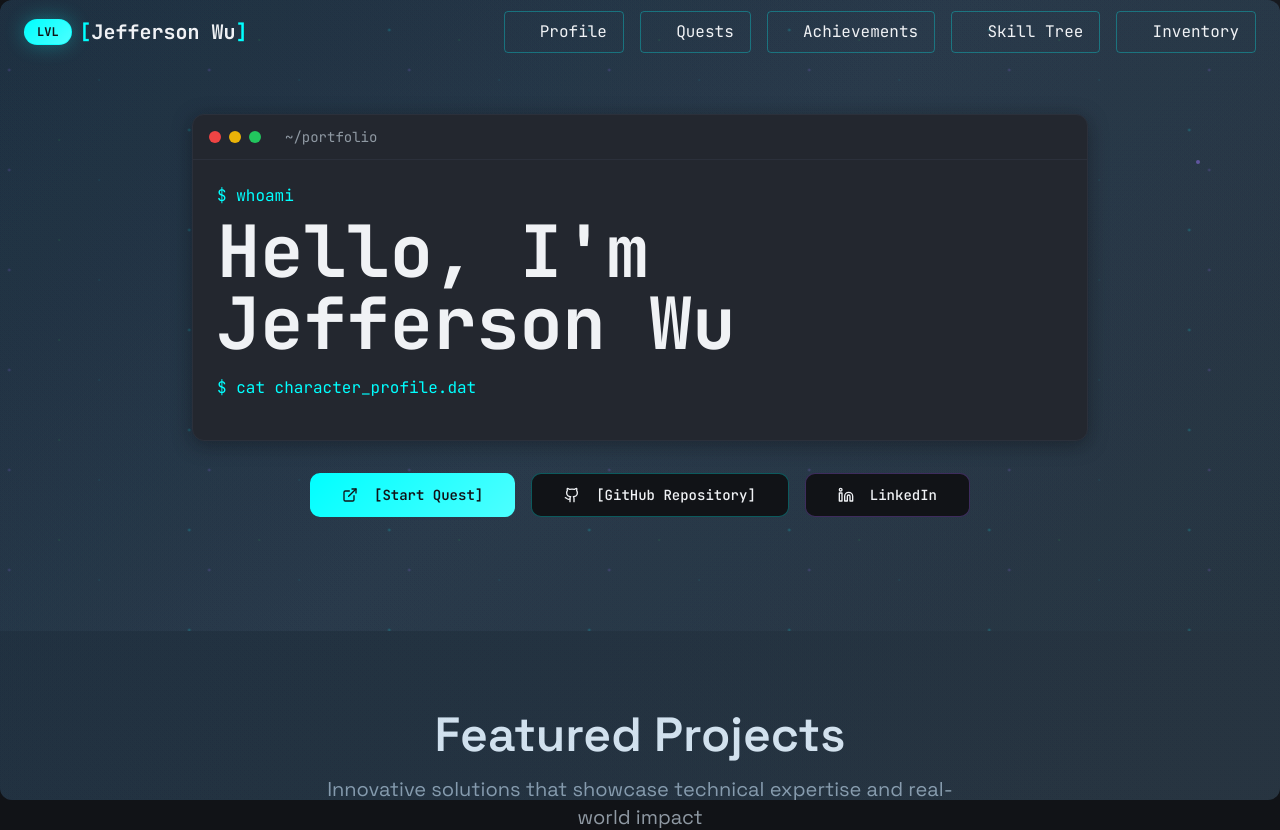
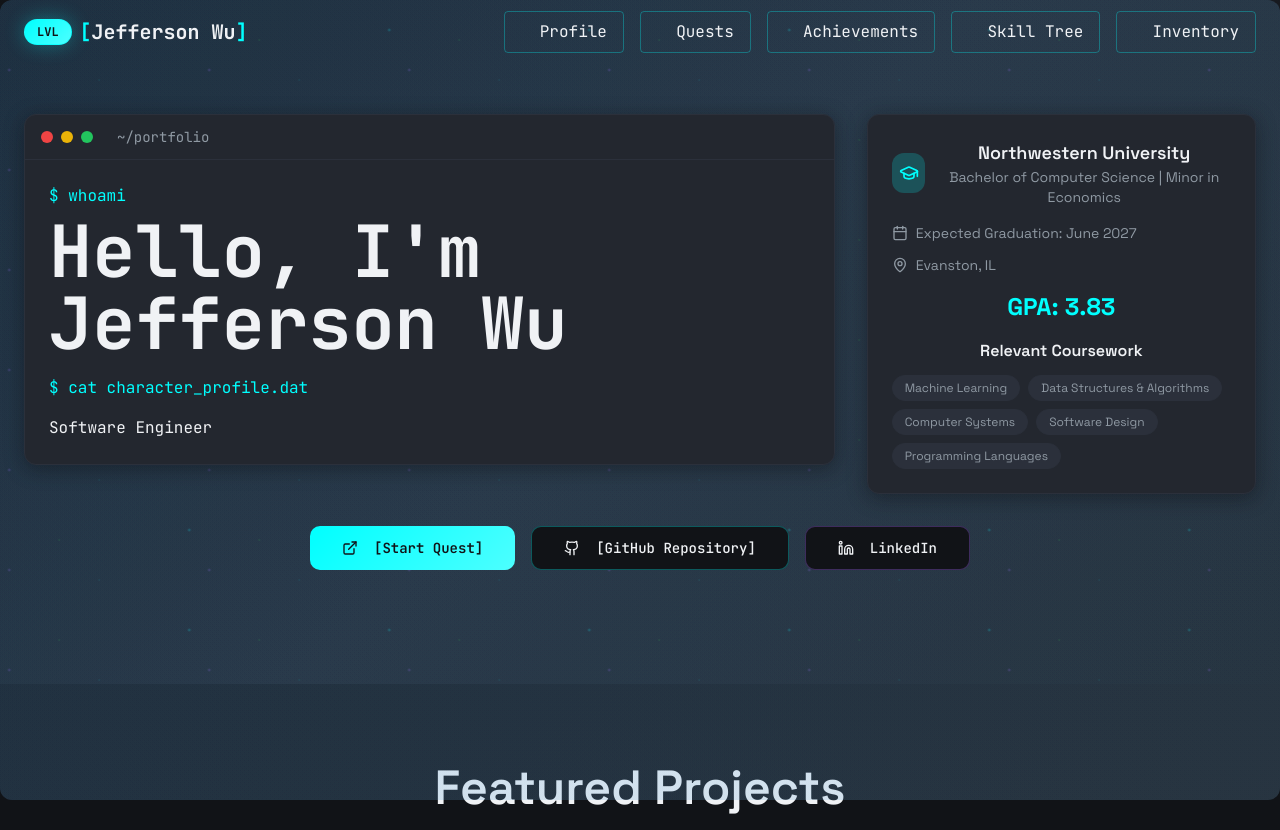
Before and after one commit to JeffersonWu25/jefferson-wu-portfolio, a React (Vite) app: page / in a window 1280 px wide. Shown: the top 830 px of the page. Built offline with nearby package versions, Linux system fonts and the light colour scheme.

Commit message:
Add university and coursework side panel
Added a side panel to the hero slide to display university and coursework information. The panel is styled to resemble an IDE side panel, with the content formatted as a card and coursework presented in tag-like bubbles.

```diff
--- a/src/components/Hero.tsx
+++ b/src/components/Hero.tsx
@@ -1,6 +1,6 @@
 import { useEffect, useState } from "react";
 import { Button } from "@/components/ui/button";
-import { Github, Linkedin, ExternalLink } from "lucide-react";
+import { Github, Linkedin, ExternalLink, GraduationCap, Calendar, MapPin } from "lucide-react";
 const Hero = () => {
   const [displayedText, setDisplayedText] = useState("");
   const [isTypingDone, setIsTypingDone] = useState(false);
@@ -22,9 +22,10 @@ const Hero = () => {
   }, []);
   return <section className="py-12 md:py-16 bg-gradient-hero particles relative flex items-center justify-center">
       <div className="container px-6 text-center z-10 mx-0 py-0 my-[25px]">
-        <div className="max-w-5xl mx-auto my-[25px]">
-          {/* Terminal Window */}
-          <div className="bg-surface-elevated rounded-lg border border-muted shadow-card mb-8 mx-auto max-w-4xl">
+        <div className="max-w-7xl mx-auto my-[25px]">
+          <div className="grid lg:grid-cols-3 gap-8 items-start">
+            {/* Terminal Window */}
+            <div className="lg:col-span-2 bg-surface-elevated rounded-lg border border-muted shadow-card mb-8 lg:mb-0">
             <div className="flex items-center gap-2 px-4 py-3 border-b border-muted">
               <div className="w-3 h-3 rounded-full bg-red-500"></div>
               <div className="w-3 h-3 rounded-full bg-yellow-500"></div>
@@ -43,15 +44,65 @@ const Hero = () => {
               {isTypingDone && <div className="space-y-4 animate-fade-in">
                    <div className="font-mono text-primary">$ cat character_profile.dat</div>
                    <div className="space-y-2">
-
-
+                     <div className="font-mono text-foreground">Software Engineer</div>
                    </div>
                  </div>}
             </div>
           </div>
 
+          {/* University Side Panel */}
+          {isTypingDone && <div className="lg:col-span-1 animate-fade-in">
+            <div className="bg-surface-elevated rounded-lg border border-muted shadow-card p-6">
+              <div className="flex items-center gap-3 mb-4">
+                <div className="w-10 h-10 bg-primary/20 rounded-lg flex items-center justify-center">
+                  <GraduationCap className="h-5 w-5 text-primary" />
+                </div>
+                <div>
+                  <h3 className="text-lg font-semibold text-foreground">Northwestern University</h3>
+                  <p className="text-sm text-muted-foreground">Bachelor of Computer Science | Minor in Economics</p>
+                </div>
+              </div>
+
+              <div className="space-y-3 mb-4">
+                <div className="flex items-center gap-2 text-sm text-muted-foreground">
+                  <Calendar className="h-4 w-4" />
+                  <span>Expected Graduation: June 2027</span>
+                </div>
+                <div className="flex items-center gap-2 text-sm text-muted-foreground">
+                  <MapPin className="h-4 w-4" />
+                  <span>Evanston, IL</span>
+                </div>
+              </div>
+
+              <div className="mb-4">
+                <span className="text-2xl font-bold text-primary">GPA: 3.83</span>
+              </div>
+
+              <div>
+                <h4 className="font-semibold mb-3 text-foreground">Relevant Coursework</h4>
+                <div className="flex flex-wrap gap-2">
+                  {[
+                    "Machine Learning",
+                    "Data Structures & Algorithms",
+                    "Computer Systems",
+                    "Software Design",
+                    "Programming Languages"
+                  ].map((course) => (
+                    <span
+                      key={course}
+                      className="px-3 py-1 bg-muted text-xs rounded-full border border-border text-muted-foreground"
+                    >
+                      {course}
+                    </span>
+                  ))}
+                </div>
+              </div>
+            </div>
+          </div>}
+          </div>
+
           {/* Action Items */}
-          {isTypingDone && <div className="flex flex-col sm:flex-row gap-4 justify-center animate-fade-in">
+          {isTypingDone && <div className="flex flex-col sm:flex-row gap-4 justify-center animate-fade-in mt-8">
               <Button size="lg" className="bg-gradient-primary hover:shadow-neon-lg transition-smooth font-semibold font-mono">
                 <ExternalLink className="mr-2 h-5 w-5" />
                 [Start Quest]
```
